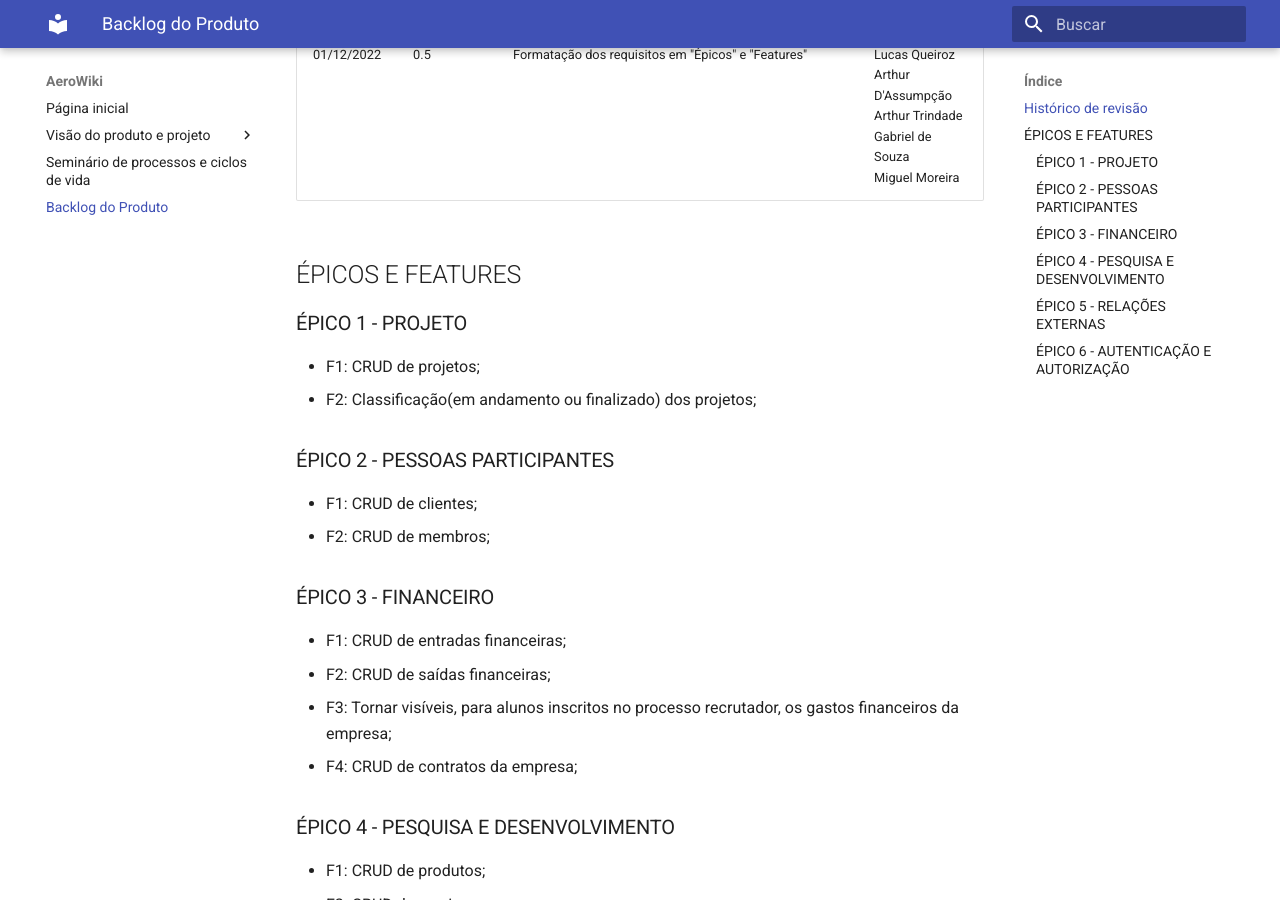
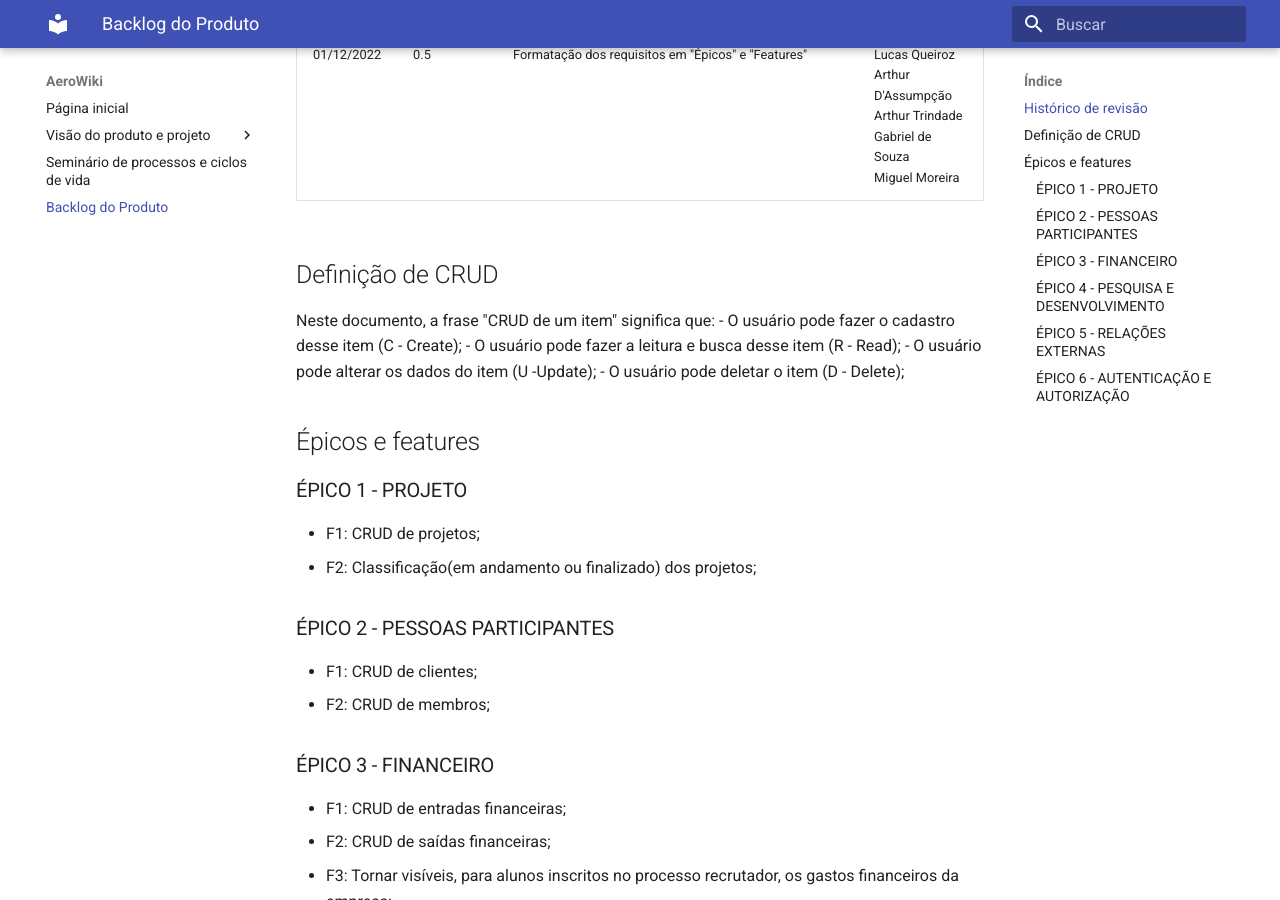
Before and after one commit to mdsreq-fga-unb/2022.2-AeroWiki, an MkDocs documentation site: the page built from docs/backlog_do_produto.md, in a window 1280 px wide and 900 px high, scrolled down 549 px. Built offline with MkDocs 1.6.1 and Material for MkDocs 9.7.7, drawn with Linux system fonts in a browser that asks for light colours.

Commit message:
Adição de definição de CRUD

```diff
--- a/docs/backlog_do_produto.md
+++ b/docs/backlog_do_produto.md
@@ -8,7 +8,14 @@
 | 29/11/2022 | 0.4    | Refatoração do arquivo.                                      | Lucas Queiroz                                           |
 | 01/12/2022 | 0.5    | Formatação dos requisitos em "Épicos" e "Features"  | Lucas Queiroz<br>Arthur D'Assumpção<br>Arthur Trindade<br>Gabriel de Souza<br> Miguel Moreira |
 
-## ÉPICOS E FEATURES
+## Definição de CRUD
+Neste documento, a frase "CRUD de um item" significa que:
+- O usuário pode fazer o cadastro desse item (C - Create);
+- O usuário pode fazer a leitura e busca desse item (R - Read);
+- O usuário pode alterar os dados do item (U -Update);
+- O usuário pode deletar o item (D - Delete);
+
+## Épicos e features
 
 ### ÉPICO 1 - PROJETO
 - F1: CRUD de projetos;
```
